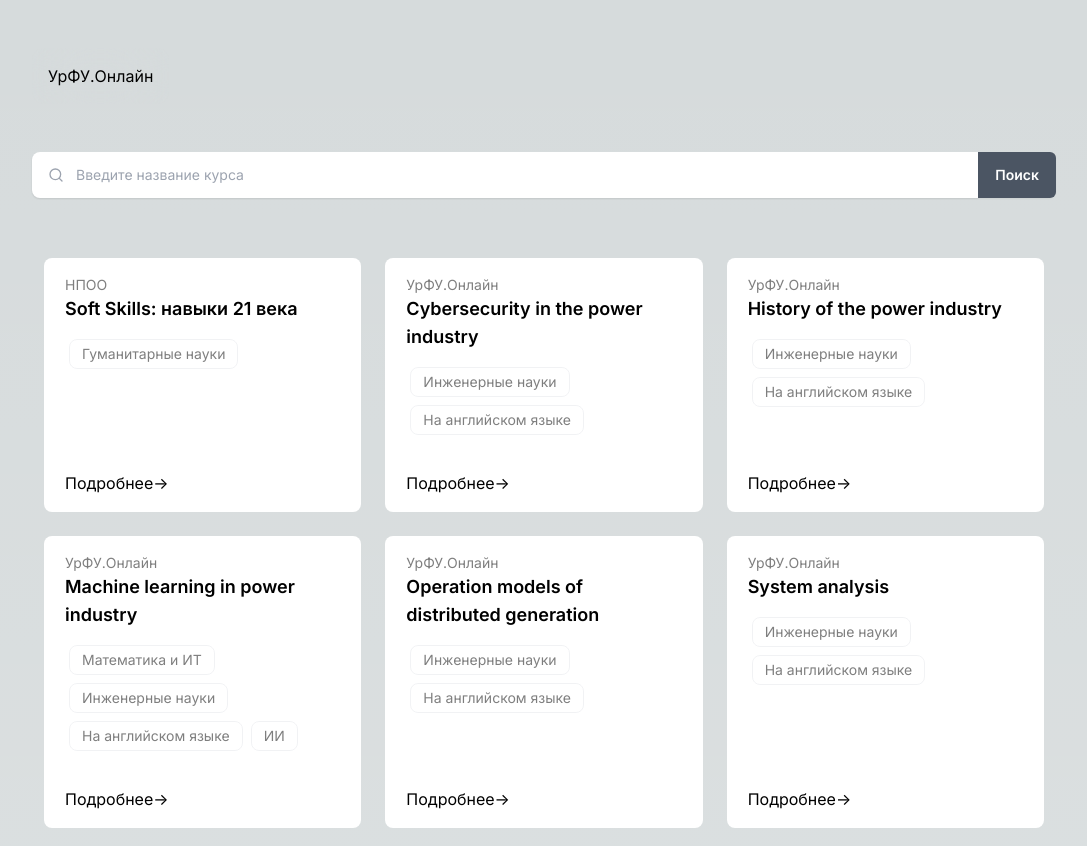
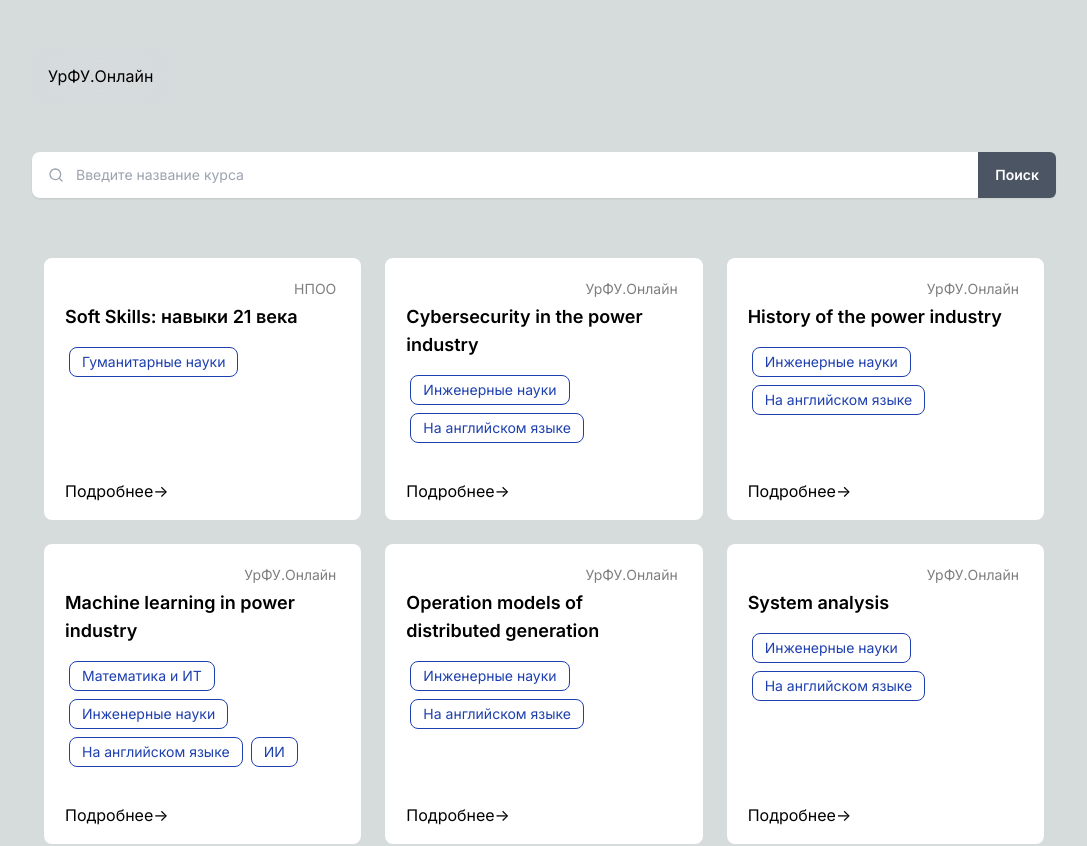
Before and after one commit to urfu-online/catalog-next-app, a Next.js app in the folder next-app/: page / in a window 1280 px wide. Shown: the top 846 px of the page, without its empty margins (96-1183 px from the left). Built offline with nearby package versions, Linux system fonts and the light colour scheme.

Commit message:
Обновление данных

```diff
--- a/next-app/src/app/globals.css
+++ b/next-app/src/app/globals.css
@@ -18,12 +18,8 @@
 
 body {
   color: rgb(var(--foreground-rgb));
-  background: linear-gradient(
-      to bottom,
-      transparent,
-      rgb(var(--background-end-rgb))
-    )
-    rgb(var(--background-start-rgb));
+  background: rgb(var(--background-start-rgb))
+
 }
 
 @layer utilities {
--- a/next-app/src/app/page.tsx
+++ b/next-app/src/app/page.tsx
@@ -1,11 +1,15 @@
-import Image from 'next/image'
+'use client'
+
 import { courses } from '@/src/app/data'
+import { useState } from 'react'
 
 export default function Home() {
+  const [list, setList] = useState(courses)
+
   return (
     <main className="flex min-h-screen flex-col items-center p-12">
       <div className="z-10 w-full max-w-5xl items-center justify-between lg:flex mb-12">
-        <p className="fixed left-0 top-0 flex w-full justify-center  from-zinc-200 pb-6 pt-8 backdrop-blur-2xl dark:from-inherit lg:static lg:w-auto  lg:rounded-xl  lg:p-4 ">
+        <p className="fixed left-0 top-0 flex w-full justify-center from-zinc-200 pb-6 pt-8 backdrop-blur-2xl dark:from-inherit lg:static lg:w-auto  lg:rounded-xl  lg:p-4 ">
           УрФУ.Онлайн
         </p>
       </div>
@@ -24,6 +28,9 @@ export default function Home() {
             name="hs-trailing-button-add-on-with-icon-and-button"
             className="py-3 px-4 ps-11 block w-full border-gray-200 shadow-sm rounded-s-lg text-sm focus:z-10 focus:border-blue-500 focus:ring-blue-500 disabled:opacity-50 disabled:pointer-events-none"
             placeholder="Введите название курса"
+            onChange={(e) => {
+              setList(courses.filter((element) => element.title.toLowerCase().includes(e.target.value.toLowerCase())))
+            }}
           />
           <div className="absolute inset-y-0 start-0 flex items-center pointer-events-none z-20 ps-4">
             <svg
@@ -51,22 +58,22 @@ export default function Home() {
         </div>
       </div>
       <div className="mb-32 grid text-center lg:mb-0 lg:w-full lg:max-w-5xl lg:grid-cols-3 lg:text-left">
-        {courses.map((course) => (
+        {list.map((course) => (
           <a
             href={course.link}
             className="m-3 group flex flex-col justify-between bg-white rounded-lg border border-transparent px-5 py-4 transition-colors hover:border-gray-300 hover:bg-gray-100 hover:dark:border-neutral-700 hover:dark:bg-neutral-800/30"
             target="_blank"
             rel="noopener noreferrer"
           >
-            <div>
-              <p className="m-0 text-sm opacity-50">{course.platform}</p>
+            <div className="flex flex-col">
+              <p className="m-1 text-sm self-end opacity-50">{course.platform}</p>
 
               <h2 className="mb-3 text-lg font-semibold">{course.title} </h2>
               <div className={'flex flex-wrap items-center'}>
                 {course.tags.map((tag) => (
                   <p
                     key={tag}
-                    className=" m-1 py-1 px-3 text-sm opacity-50 border border-gray-200 border-solid rounded-lg"
+                    className=" m-1 py-1 px-3 text-sm text-blue-800 border border-blue-800 border-solid rounded-lg"
                   >
                     {tag}
                   </p>
```
